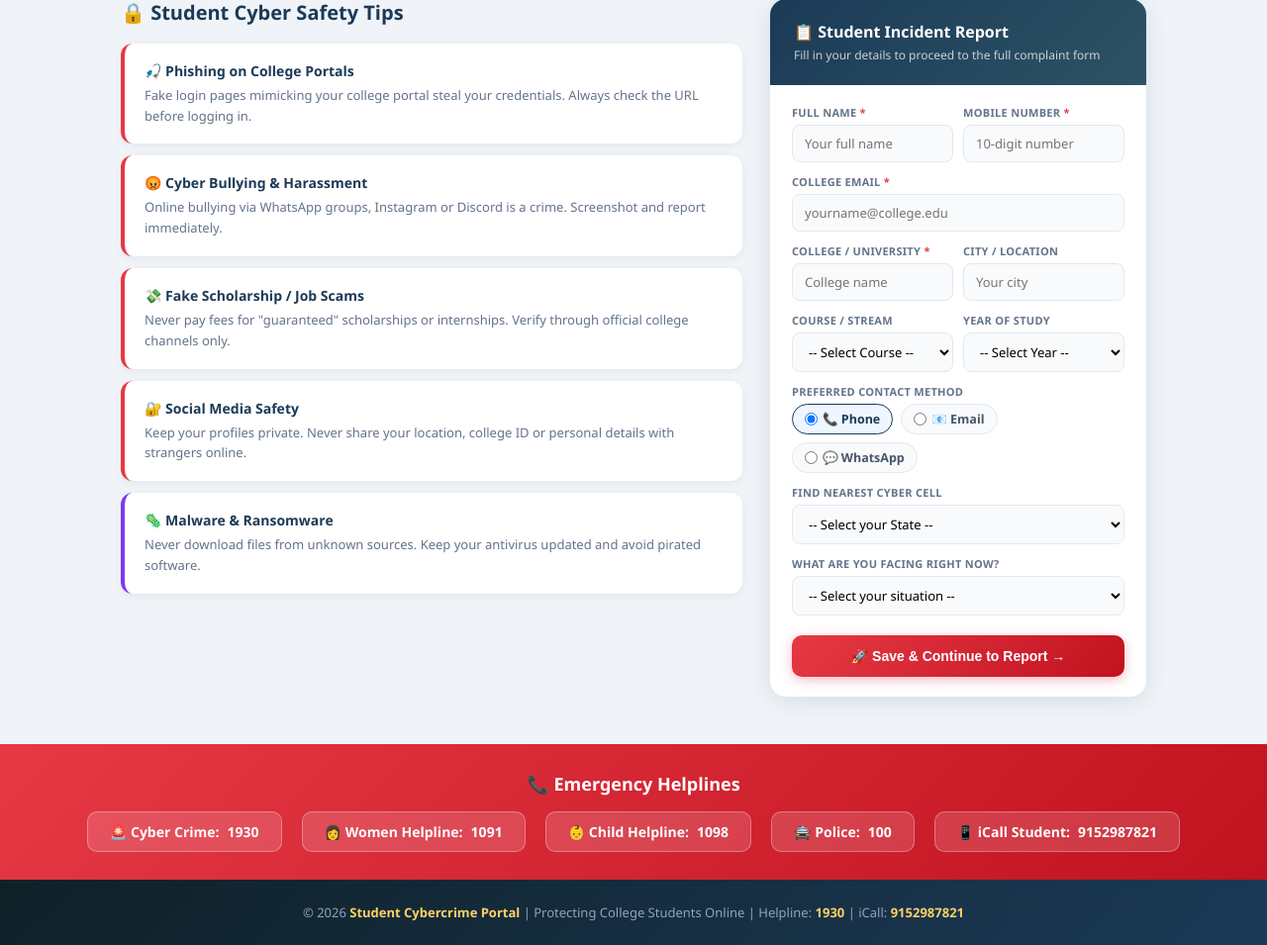
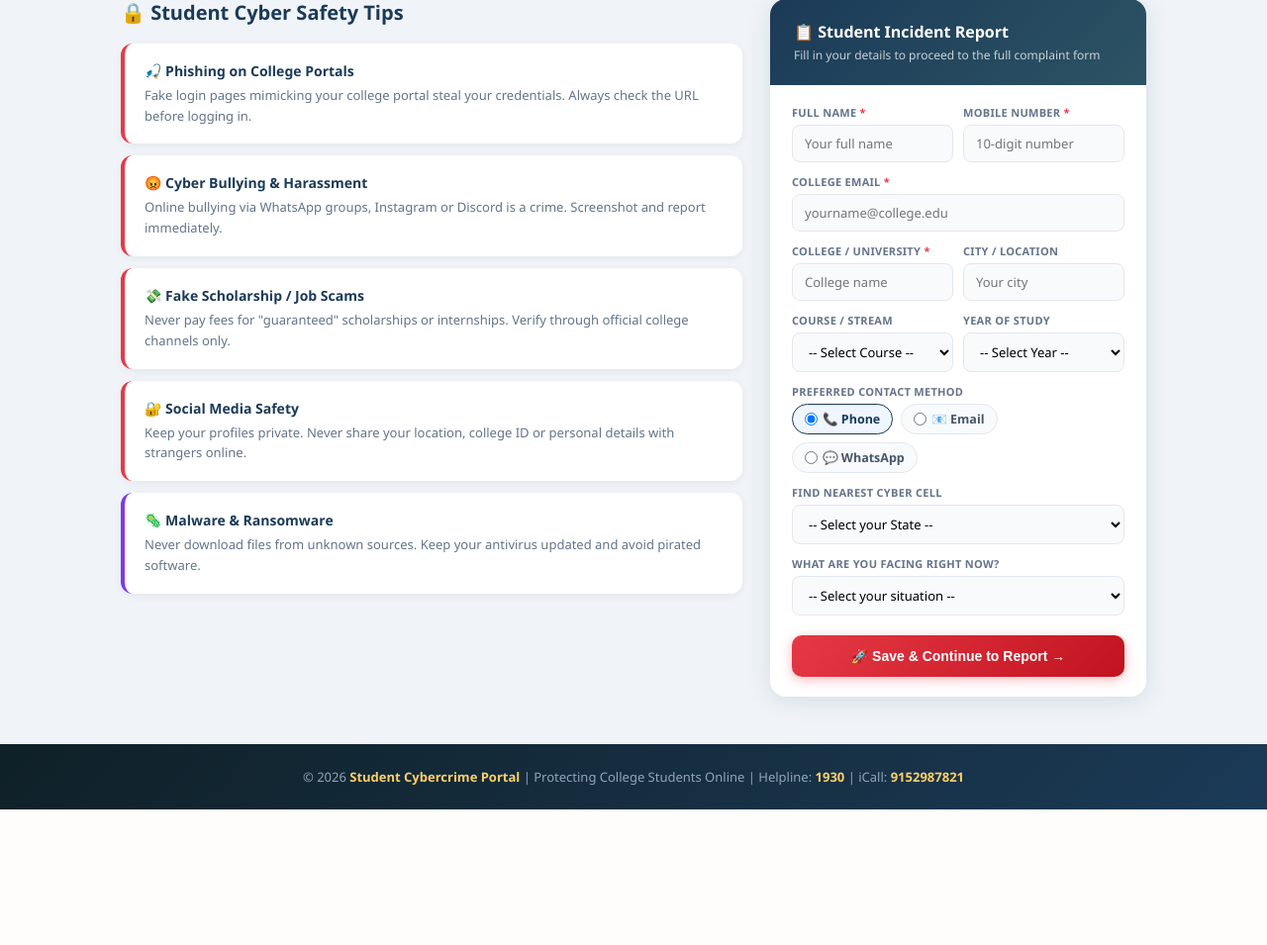
Before and after one commit to js3431078-bit/cyberguard, a Flask app: page /home in a window 1280 px wide. Shown: the part 1065-2020 px from the top of the page at 99% size. After the commit the page ends 1883 px from the top, so only its background shows below. Run offline with Flask 3, Linux system fonts and the light colour scheme; the visitor is signed in with stand-in values (Sample User, id 1).

Commit message:
removed helpline strip from home

```diff
--- a/app.py
+++ b/app.py
@@ -268,14 +268,26 @@ def submit_complaint():
                 uf.save(os.path.join(app.config["UPLOAD_FOLDER"], fn))
                 file_objs.append(fn)
         conn = get_db()
-        conn.execute(
+        cursor = conn.execute(
             "INSERT INTO complaints(user_email,name,email,phone,address,crime_type,description,file,date,status) VALUES(?,?,?,?,?,?,?,?,?,?)",
             (session["email"],name,email,phone,address,crime_type,description,",".join(file_objs),date,"Pending")
         )
+        complaint_id = cursor.lastrowid
         conn.commit()
         conn.close()
-        log_activity("complaint_submitted", f"Crime: {crime_type}, Date: {date}")
-        return jsonify({"status":"success","message":"Your complaint has been successfully submitted to Cyber Crime. You will be contacted shortly."})
+
+        # Format unique complaint ID: CG-YYYY-XXXXX
+        from datetime import datetime as dt
+        year = dt.now().year
+        formatted_id = f"CG-{year}-{complaint_id:05d}"
+
+        log_activity("complaint_submitted", f"ID: {formatted_id}, Crime: {crime_type}")
+        return jsonify({
+            "status": "success",
+            "complaint_id": formatted_id,
+            "raw_id": complaint_id,
+            "message": f"Your complaint has been successfully submitted to Cyber Crime. You will be contacted shortly."
+        })
     except Exception as ex:
         logging.error(f"submit_complaint error: {ex}")
         return jsonify({"status":"error","message":f"Submission failed: {str(ex)}"})
@@ -533,21 +545,33 @@ def track_complaint():
     result = None
     error  = None
     if request.method == "POST":
-        cid = request.form.get("complaint_id","").strip()
-        if not cid.isdigit():
-            error = "Please enter a valid numeric complaint ID."
+        cid = request.form.get("complaint_id","").strip().upper()
+        # Accept both "CG-2026-00042" and plain "42"
+        raw_id = None
+        if cid.startswith("CG-") and len(cid.split("-")) == 3:
+            try:
+                raw_id = int(cid.split("-")[2])
+            except ValueError:
+                error = "Invalid complaint ID format."
+        elif cid.isdigit():
+            raw_id = int(cid)
         else:
+            error = "Please enter a valid Complaint ID (e.g. CG-2026-00042 or 42)."
+
+        if raw_id is not None:
             conn = get_db()
             row = conn.execute(
                 "SELECT id,name,crime_type,date,status,submitted FROM complaints WHERE id=? AND user_email=?",
-                (int(cid), session["email"])
+                (raw_id, session["email"])
             ).fetchone()
             conn.close()
             if row:
                 result = dict(row)
+                from datetime import datetime as dt
+                result["formatted_id"] = f"CG-{dt.now().year}-{result['id']:05d}"
             else:
                 error = "No complaint found with that ID for your account."
-        log_activity("track_complaint", f"Tracked ID: {cid}")
+        log_activity("track_complaint", f"Tracked: {cid}")
     return render_template("track.html", result=result, error=error,
                            username=session.get("name"))
 
--- a/templates/home.html
+++ b/templates/home.html
@@ -444,18 +444,6 @@ footer strong{color:#ffd166;}
   <button onclick="document.getElementById('installBanner').style.display='none'" style="background:rgba(255,255,255,.1);color:#fff;border:none;width:28px;height:28px;border-radius:50%;font-size:14px;cursor:pointer;flex-shrink:0;">✕</button>
 </div>
 
-<!-- Helpline Strip -->
-<div class="helpline-strip">
-  <h3>📞 Emergency Helplines</h3>
-  <div class="hl-nums">
-    <div class="hl-num">🚨 Cyber Crime: <strong>1930</strong></div>
-    <div class="hl-num">👩 Women Helpline: <strong>1091</strong></div>
-    <div class="hl-num">👶 Child Helpline: <strong>1098</strong></div>
-    <div class="hl-num">🚔 Police: <strong>100</strong></div>
-    <div class="hl-num">📱 iCall Student: <strong>9152987821</strong></div>
-  </div>
-</div>
-
 <!-- Footer -->
 <footer>
   <p>© 2026 <strong>Student Cybercrime Portal</strong> | Protecting College Students Online | Helpline: <strong>1930</strong> | iCall: <strong>9152987821</strong></p>
--- a/templates/track.html
+++ b/templates/track.html
@@ -51,7 +51,7 @@ body{font-family:'Segoe UI',Arial,sans-serif;background:#f0f4f8;min-height:100vh
 
       <form method="POST" action="/track">
         <div class="track-form">
-          <input type="text" name="complaint_id" placeholder="Enter Complaint ID (e.g. 12)"
+          <input type="text" name="complaint_id" placeholder="Enter ID e.g. CG-2026-00042"
             value="{{ request.form.get('complaint_id','') }}" required>
           <button type="submit">Track →</button>
         </div>
@@ -65,7 +65,7 @@ body{font-family:'Segoe UI',Arial,sans-serif;background:#f0f4f8;min-height:100vh
       <div class="result-card">
         <div class="result-row">
           <span class="lbl">Complaint ID</span>
-          <span class="val">#{{ result.id }}</span>
+          <span class="val" style="color:#1b3a57;font-family:monospace;font-size:16px;letter-spacing:1px;">{{ result.formatted_id or ("#" ~ result.id) }}</span>
         </div>
         <div class="result-row">
           <span class="lbl">Complainant</span>
```
Also changed, not shown: templates/complaint.html (+12 -1 lines).
